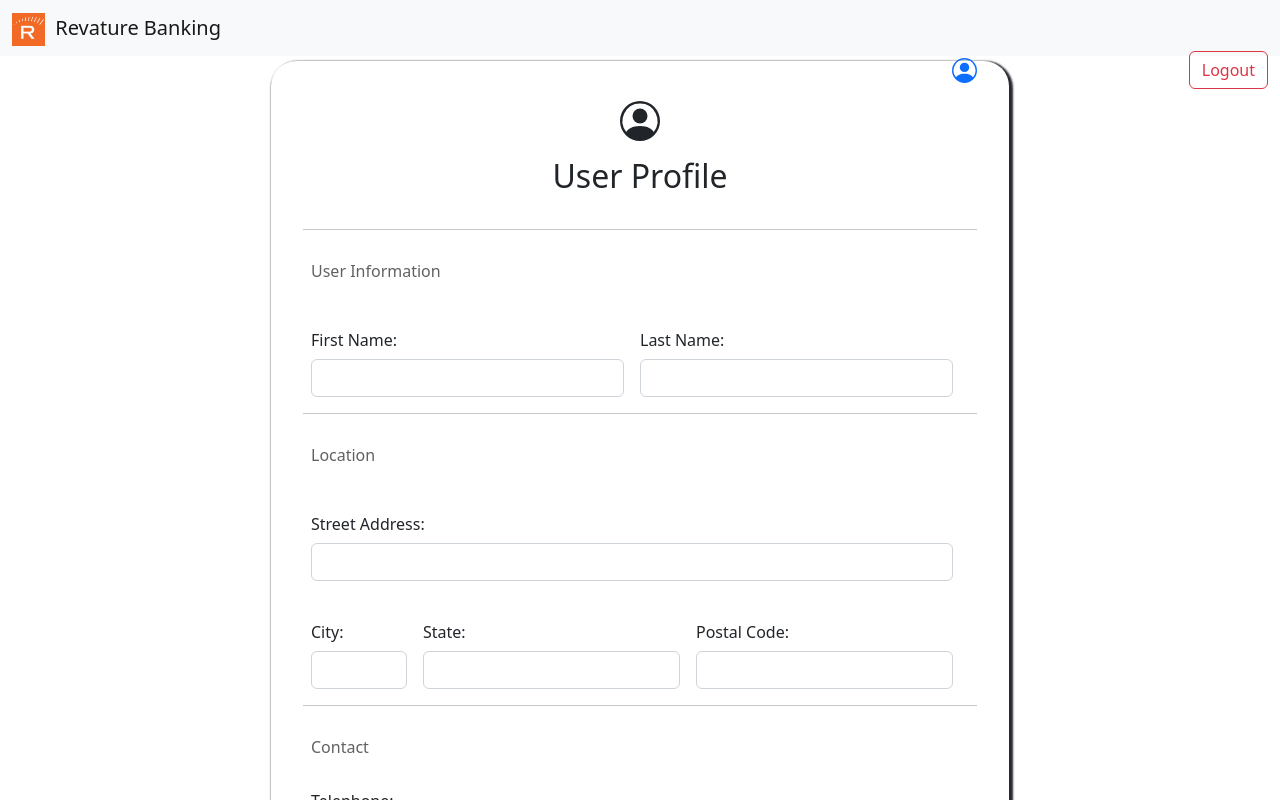
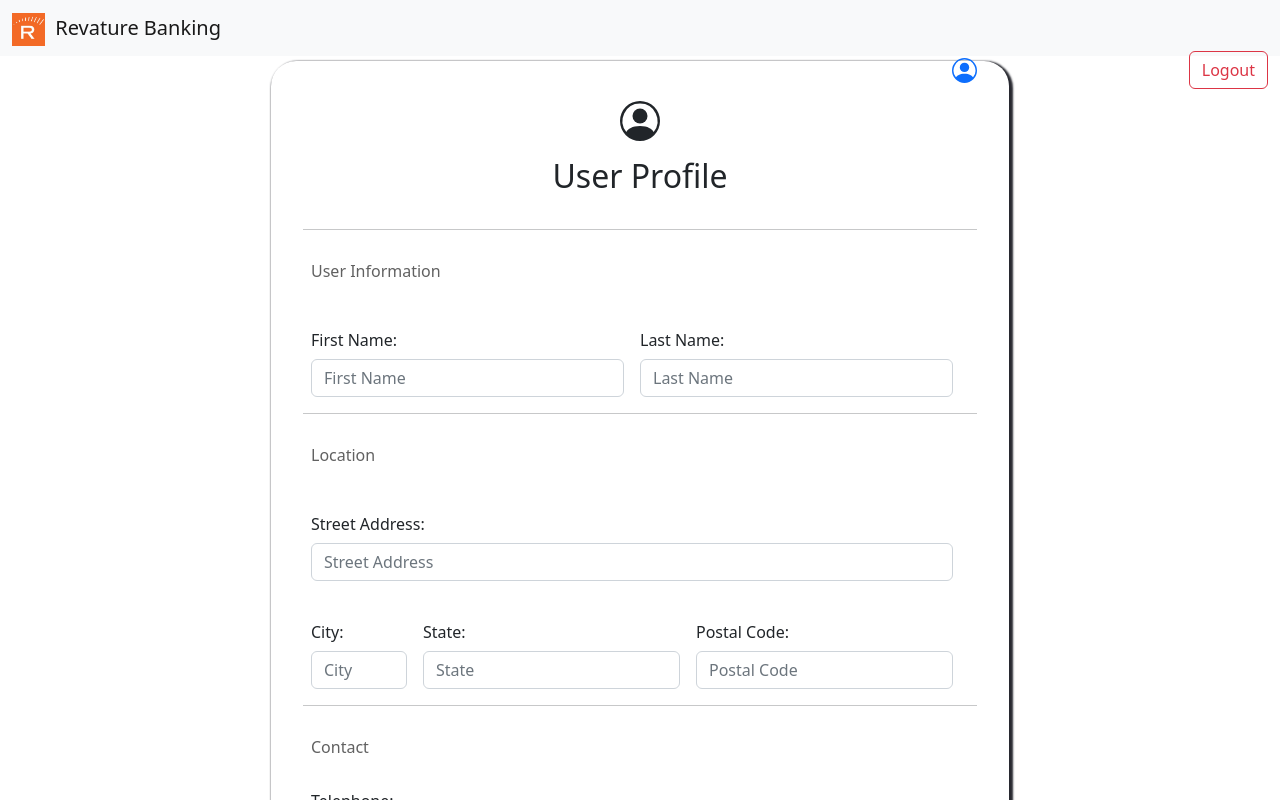
Before and after one commit to 220725-JavaFS/tgh-financial-frontend, an Angular app: page /profile in a window 1280 px wide. Shown: the top 800 px of the page. Built offline with nearby package versions, Linux system fonts and the light colour scheme; no server answers.

Commit message:
final tweaks. all working

```diff
--- a/src/app/components/user-profile/user-profile.component.html
+++ b/src/app/components/user-profile/user-profile.component.html
@@ -16,12 +16,12 @@
                 <div class="row g-3">
                     <div class="col">
                         <input type="text" readonly class="form-control-plaintext" value="First Name:">
-                        <input type="text" [(ngModel)]="profile.firstName" class="form-control" placeholder="{{profile.firstName}}" name="first">
+                        <input type="text" [(ngModel)]="profile.firstName" class="form-control" placeholder="First Name" name="first">
                     </div>
 
                     <div class="col" style="align-items:center !important">
                         <input type="text" readonly class="form-control-plaintext" value="Last Name:">
-                        <input type="text" [(ngModel)]="profile.lastName" class="form-control" placeholder="{{profile.lastName}}" name="last">
+                        <input type="text" [(ngModel)]="profile.lastName" class="form-control" placeholder="Last Name" name="last">
                     </div>
                 </div>
 
@@ -31,24 +31,24 @@
                 <div class="row g-3">
                     <div class="col">
                         <input type="text" readonly class="form-control-plaintext" value="Street Address:">
-                        <input type="text" [(ngModel)]="profile.address" class="form-control" placeholder="{{profile.address}}" name="address">
+                        <input type="text" [(ngModel)]="profile.address" class="form-control" placeholder="Street Address" name="address">
                     </div>
                 </div>
 
                 <div class="row g-3">
                     <div class="col">
                         <input type="text" readonly class="form-control-plaintext" value="City:">
-                        <input type="text" [(ngModel)]="profile.city" class="form-control" placeholder="{{profile.city}}" name="city">
+                        <input type="text" [(ngModel)]="profile.city" class="form-control" placeholder="City" name="city">
                     </div>
 
                     <div class="col-auto" style="align-items:center !important">
                         <input type="text" readonly class="form-control-plaintext" value="State:">
-                        <input type="text" [(ngModel)]="profile.state" class="form-control" placeholder="{{profile.state}}" name="state">
+                        <input type="text" [(ngModel)]="profile.state" class="form-control" placeholder="State" name="state">
                     </div>
 
                     <div class="col-auto">
                         <input type="text" readonly class="form-control-plaintext" value="Postal Code:">
-                        <input type="text" [(ngModel)]="profile.zipCode" class="form-control" placeholder="{{profile.zipCode}}" name="zip">
+                        <input type="text" [(ngModel)]="profile.zipCode" class="form-control" placeholder="Postal Code" name="zip">
                     </div>
                 </div>
 
@@ -57,7 +57,7 @@
                 <h6 style="color:rgb(97, 97, 97)">Contact</h6>
                 <div class="col-auto">
                     <input type="text" readonly class="form-control-plaintext" value="Telephone:">
-                    <input type="text" [(ngModel)]="profile.phone" class="form-control" placeholder="{{profile.phone}}" name="phone">
+                    <input type="text" [(ngModel)]="profile.phone" class="form-control" placeholder="Telephone" name="phone">
                 </div>
                 <hr>
 
```
